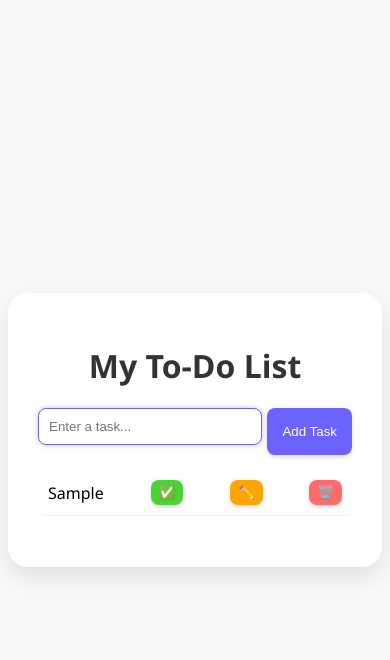
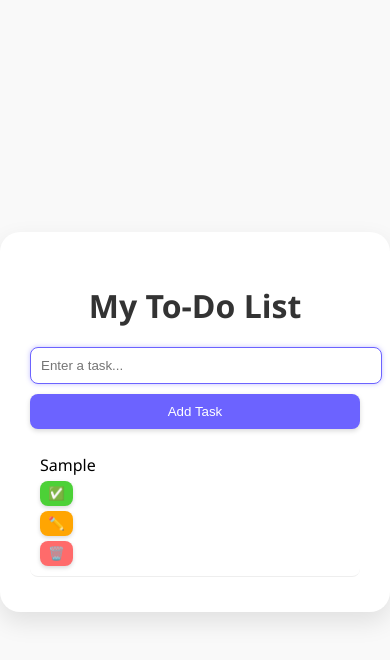
Before and after one commit to Swathi2619/To-Do-List, a plain HTML site: page index.html in a window 390 px wide. Both pictures are taken after typing "Sample" into the empty fields and a click on the button "Add Task". Drawn offline with Linux system fonts and the light colour scheme.

Commit message:
Updated To-Do List with full responsiveness

```diff
--- a/script.js
+++ b/script.js
@@ -2,7 +2,7 @@ const input = document.getElementById('taskInput');
 const addTaskBtn = document.getElementById('addTaskBtn');
 const taskList = document.getElementById('taskList');
 
-// Function to create a task element
+// Create task element
 function createTaskElement(taskText) {
     const li = document.createElement('li');
 
@@ -43,7 +43,7 @@ function createTaskElement(taskText) {
     return li;
 }
 
-// Add task function
+// Add task
 function addTask() {
     const taskText = input.value.trim();
     if (taskText !== '') {
@@ -54,7 +54,7 @@ function addTask() {
     }
 }
 
-// Add task via button click
+// Add task via button
 addTaskBtn.addEventListener('click', addTask);
 
 // Add task via Enter key
--- a/style.css
+++ b/style.css
@@ -1,39 +1,49 @@
+/* General Body */
 body {
     font-family: 'Segoe UI', Tahoma, Geneva, Verdana, sans-serif;
     display: flex;
     justify-content: center;
     align-items: center;
-    height: 100vh;
+    min-height: 100vh;
+    margin: 0;
     background: #f9f9f9; /* soft light gray */
 }
 
+/* Container */
 .todo-container {
-    background: #ffffff; /* pure white */
+    background: #ffffff; /* white */
     padding: 30px;
     border-radius: 20px;
-    box-shadow: 0 10px 25px rgba(0,0,0,0.1); /* soft shadow */
-    width: 350px;
+    box-shadow: 0 10px 25px rgba(0,0,0,0.1);
+    width: 90%;
+    max-width: 400px;
     text-align: center;
-    width: 90%;
-    max-width: 400px; /* stays nice on large screens */
 }
 
-
+/* Heading */
 h1 {
-    color: #333; /* dark gray text */
+    color: #333;
+    margin-bottom: 20px;
 }
 
-#taskInput {
-    width: 70%;
+/* Input Container */
+.input-container {
+    display: flex;
+    justify-content: space-between;
+    margin-bottom: 15px;
+}
+
+.input-container input {
+    flex: 1;
     padding: 10px;
-    margin-bottom: 10px;
     border-radius: 8px;
     border: 1px solid #ccc;
     outline: none;
+    margin-right: 5px;
 }
 
-#taskInput:focus {
-    border-color: #6c63ff; /* soft purple */
+.input-container input:focus {
+    border-color: #6c63ff;
     box-shadow: 0 0 5px rgba(108,99,255,0.4);
 }
 
@@ -41,7 +51,7 @@ h1 {
     padding: 10px 15px;
     border: none;
     border-radius: 8px;
-    background: #6c63ff; /* soft purple */
+    background: #6c63ff;
     color: #fff;
     cursor: pointer;
     box-shadow: 0 2px 5px rgba(0,0,0,0.15);
@@ -49,18 +59,18 @@ h1 {
 }
 
 #addTaskBtn:hover {
-    background: #5b54d6; /* slightly darker on hover */
+    background: #5b54d6;
     transform: scale(1.05);
 }
 
+/* Task List */
 ul {
     list-style: none;
     padding: 0;
-    margin-top: 15px;
-    max-height: 300px; /* limit the height */
-    overflow-y: auto;  /* enable vertical scroll */
+    margin: 0;
+    max-height: 300px;
+    overflow-y: auto;
 }
-
 
 li {
     padding: 10px;
@@ -74,15 +84,16 @@ li {
 }
 
 li:hover {
-    background-color: #f0f0f0; /* very light hover */
+    background-color: #f0f0f0;
 }
 
 li.completed {
     text-decoration: line-through;
-    color: #999; /* light gray for completed tasks */
+    color: #999;
     opacity: 0.7;
 }
 
+/* Buttons inside tasks */
 li button {
     margin-left: 5px;
     border: none;
@@ -93,30 +104,26 @@ li button {
     transition: 0.2s;
 }
 
-/* Buttons with pastel colors */
 li button.done {
-    background: #4cd137; /* soft green */
+    background: #4cd137; /* green */
     color: #fff;
 }
-
 li button.done:hover {
     background: #3bb230;
 }
 
 li button.edit {
-    background: #ffa502; /* soft yellow/orange */
+    background: #ffa502; /* yellow/orange */
     color: #fff;
 }
-
 li button.edit:hover {
     background: #e59400;
 }
 
 li button.delete {
-    background: #ff6b6b; /* soft red */
+    background: #ff6b6b; /* red */
     color: #fff;
 }
-
 li button.delete:hover {
     background: #e05555;
 }
@@ -125,13 +132,42 @@ li button:hover {
     transform: scale(1.1);
 }
 
-.input-container {
-    display: flex;
-    justify-content: space-between;
-    margin-bottom: 10px;
+/* Scrollbar styling for task list */
+ul::-webkit-scrollbar {
+    width: 6px;
+}
+ul::-webkit-scrollbar-thumb {
+    background: #ccc;
+    border-radius: 3px;
 }
 
-.input-container input {
-    flex: 1;
-    margin-right: 5px;
+/* Mobile Responsiveness */
+@media (max-width: 400px) {
+    .input-container {
+        flex-direction: column;
+    }
+
+    .input-container input {
+        margin-right: 0;
+        margin-bottom: 10px;
+        width: 100%;
+    }
+
+    #addTaskBtn {
+        width: 100%;
+    }
+
+    li {
+        flex-direction: column;
+        align-items: flex-start;
+    }
+
+    li button {
+        margin-left: 0;
+        margin-top: 5px;
+    }
+
+    ul {
+        max-height: 200px;
+    }
 }
```
Also changed, not shown: index.html (indentation only).
